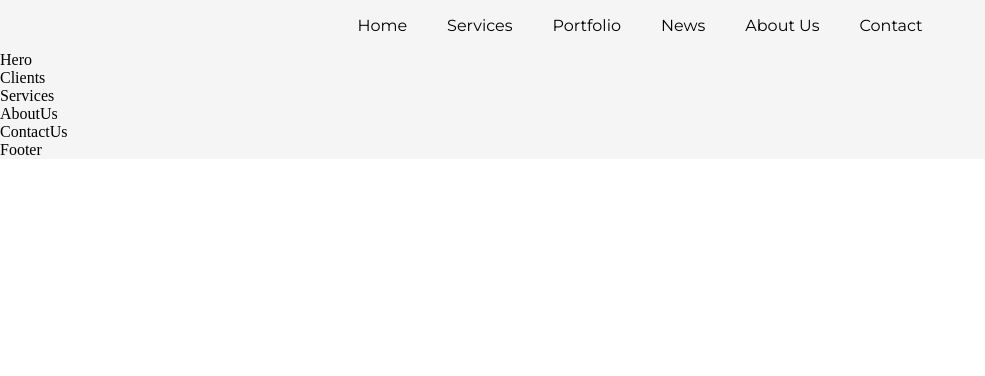
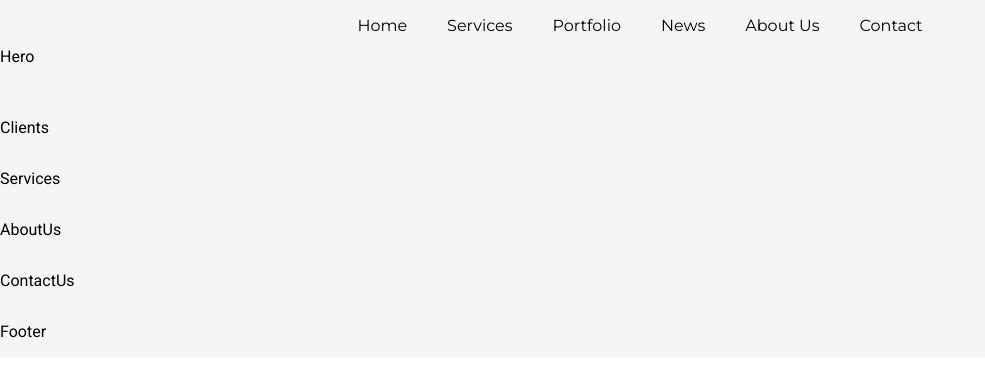
Before and after one commit to Jason-Prince/griffin-next, a Next.js app: page /Home in a window 1280 px wide. Shown: the top 376 px of the page, without its empty margins (0-985 px from the left). Built offline with nearby package versions, Linux system fonts and the light colour scheme.

Commit message:
gsap test is working

```diff
--- a/package.json
+++ b/package.json
@@ -8,6 +8,7 @@
     "start": "next start"
   },
   "dependencies": {
+    "gsap": "^3.6.1",
     "next": "10.2.0",
     "react": "17.0.2",
     "react-dom": "17.0.2",
--- a/pages/Home.jsx
+++ b/pages/Home.jsx
@@ -1,5 +1,7 @@
 import styled from 'styled-components';
 import Link from 'next/link';
+import gsap from 'gsap';
+import { useRef, useEffect } from 'react';
 
 const pages = [
   'Home',
@@ -22,6 +24,10 @@ const A = styled.a`
     border-bottom: 1px solid
       ${({ theme }) => theme.palette.tertiary.light};
   }
+`;
+const P = styled.p`
+  font-family: ${({ theme }) => theme.font.family.p};
+  font-size: ${({ theme }) => theme.font.size.p};
 `;
 
 const pageLink = pages.map((page) => (
@@ -78,16 +84,43 @@ const Footer = styled.div`
   grid-area: Footer;
 `;
 
+export const myAnimation = (comp) => {
+  gsap.to(comp, {
+    duration: 1,
+    ease: 'expo',
+    y: -20,
+    opacity: 1,
+  });
+};
+
 export default function Home() {
+  let ref = useRef(null);
+
+  useEffect(() => {
+    myAnimation(ref.current);
+  }, [ref]);
+
   return (
     <Wrapper>
       <Nav>{pageLink}</Nav>
-      <Hero>Hero</Hero>
-      <Clients>Clients</Clients>
-      <Services>Services</Services>
-      <AboutUs>AboutUs</AboutUs>
-      <ContactUs>ContactUs</ContactUs>
-      <Footer>Footer</Footer>
+      <Hero>
+        <P ref={ref}>Hero</P>
+      </Hero>
+      <Clients>
+        <P>Clients</P>
+      </Clients>
+      <Services>
+        <P>Services</P>
+      </Services>
+      <AboutUs>
+        <P>AboutUs</P>
+      </AboutUs>
+      <ContactUs>
+        <P>ContactUs</P>
+      </ContactUs>
+      <Footer>
+        <P>Footer</P>
+      </Footer>
     </Wrapper>
   );
 }
```
Also changed, not shown: 1 other file (tests, documents, lock files or other folders).
